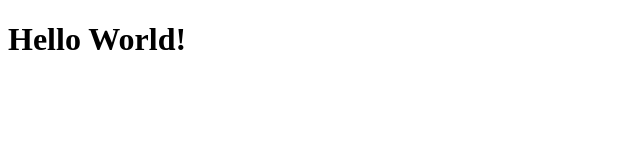
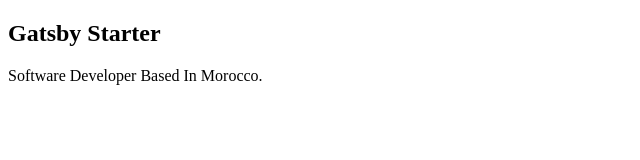
Before and after one commit to boularbahsmail/Gatsbyjs, a Gatsby site in the folder ismailium/: page / in a window 1280 px wide. Shown: the whole page, without its empty margins (0-640 px from the left). Built offline with nearby package versions, Linux system fonts and the light colour scheme; Gatsby itself is replaced by a stand-in of ours.

Commit message:
Pages & Routes

```diff
--- a/ismailium/src/pages/index.js
+++ b/ismailium/src/pages/index.js
@@ -1,7 +1,12 @@
-import React from "react"
+import React from "react";
 
 export default function Home() {
-  return <div>
-		<h1>Hello World!</h1>
-	</div>
+    return (
+		<section>
+			<div>
+				<h2>Gatsby Starter</h2>
+				<p>Software Developer Based In Morocco.</p>
+			</div>
+		</section>
+    )
 }
```
Also changed, not shown: ismailium/src/pages/404.js (added, +10 -0 lines), ismailium/src/pages/about/index.js (added, +14 -0 lines).
